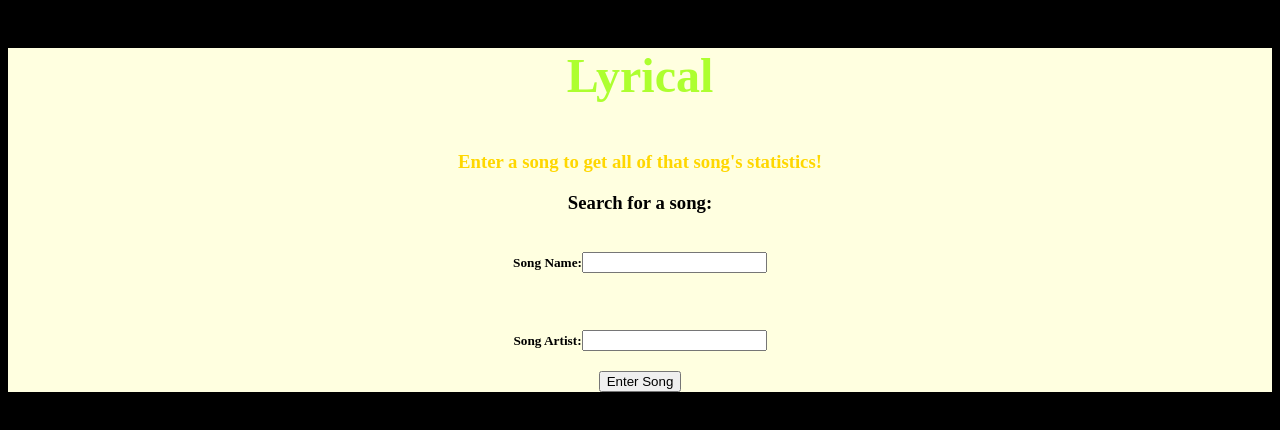
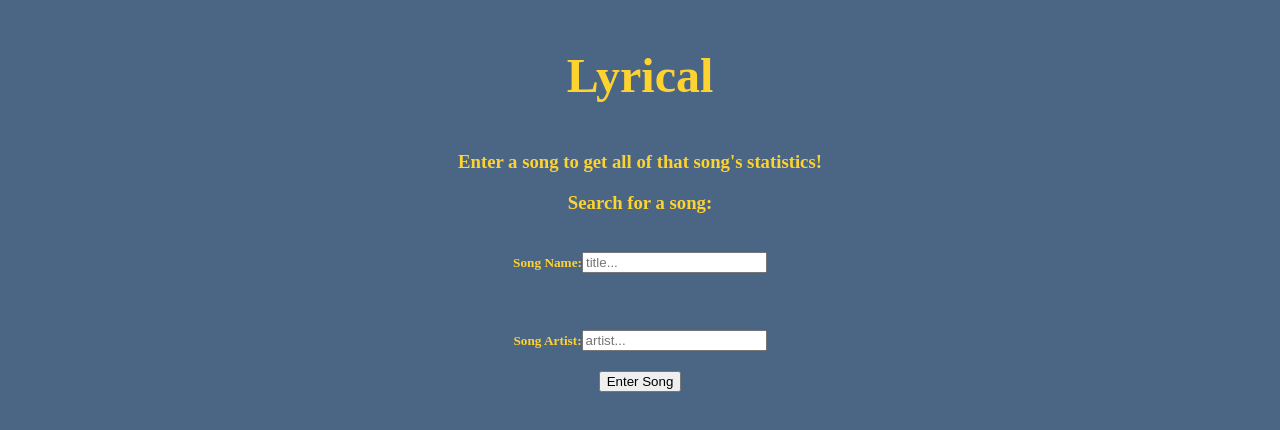
Before and after one commit to 1charlieburris/lyrical, an Angular app: page / in a window 1280 px wide. Shown: the top 430 px of the page. Built offline with nearby package versions, Linux system fonts and the light colour scheme.

Commit message:
Added onSubmit method to get input from the user. Did lots of styling

```diff
--- a/src/app/components/header/header.component.css
+++ b/src/app/components/header/header.component.css
@@ -1,8 +1,3 @@
-h3 {
-  color: gold;
-}
-
 .title {
   font-size: 3rem;
-  color: greenyellow;
 }
--- a/src/app/components/search/search.component.html
+++ b/src/app/components/search/search.component.html
@@ -1,15 +1,29 @@
 <section>
   <h3>Search for a song:</h3>
-  <main class="search-wrapper">
+  <form (ngSubmit)="onSubmit()">
+    <div class="search-wrapper">
       <div class="input-wrapper">
         <h5>Song Name:</h5>
-      <input title="Song Name" type="text" />
+        <input
+          title="Song Title"
+          type="text"
+          placeholder="title..."
+          [(ngModel)]="title"
+          name="title"
+        />
       </div>
       <br />
       <div class="input-wrapper">
         <h5>Song Artist:</h5>
-      <input title="Song Artist" type="text" />
+        <input
+          title="Song Artist"
+          type="text"
+          placeholder="artist..."
+          [(ngModel)]="artist"
+          name="song"
+        />
       </div>
-    <button title="Submit Song">Enter Song</button>
-  </main>
+      <button type="submit" title="Submit Song">Enter Song</button>
+    </div>
+  </form>
 </section>
--- a/src/app/components/search/search.component.ts
+++ b/src/app/components/search/search.component.ts
@@ -1,12 +1,23 @@
+import { OnInit } from '@angular/core';
 import { Component } from '@angular/core';
+import { FormsModule } from '@angular/forms';
 
 @Component({
   selector: 'app-search',
   standalone: true,
-  imports: [],
+  imports: [FormsModule],
   templateUrl: './search.component.html',
-  styleUrl: './search.component.css'
+  styleUrl: './search.component.css',
 })
-export class SearchComponent {
+export class SearchComponent implements OnInit {
+  title!: string;
+  artist!: string;
 
+  ngOnInit(): void {}
+
+  async onSubmit() {
+    console.log(
+      'The user inputed the song: ' + this.title + ' by ' + this.artist
+    );
+  }
 }
--- a/src/styles.css
+++ b/src/styles.css
@@ -1,10 +1,14 @@
-/* You can add global styles to this file, and also import other style files */
+/*
+Color palette:
+Background: Blue horizon - #4b6584
+Text: Flirtatious - #fed330
+ */
 
 body {
-  background-color: black;
+  background-color: #4b6584;
 }
 
 section {
   text-align: center; /* center component */
-  background-color: lightyellow;
+  color: #fed330;
 }
```
Also changed, not shown: src/app/app.component.ts (+11 -2 lines). Lines whose indentation alone changed are shown as unchanged.
